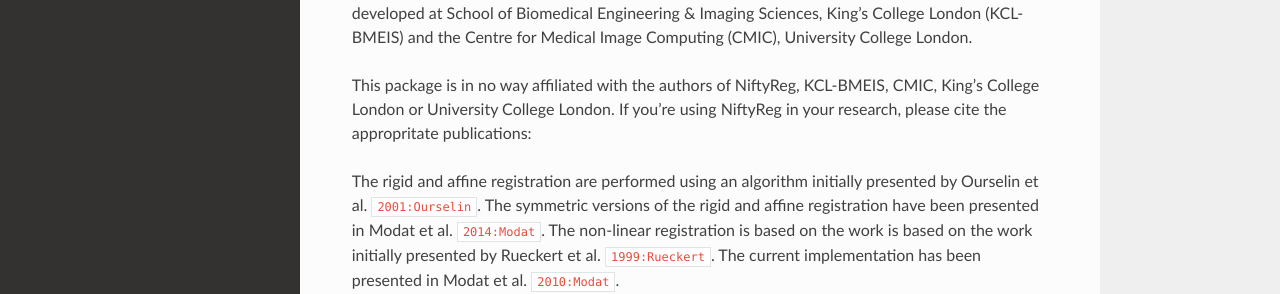
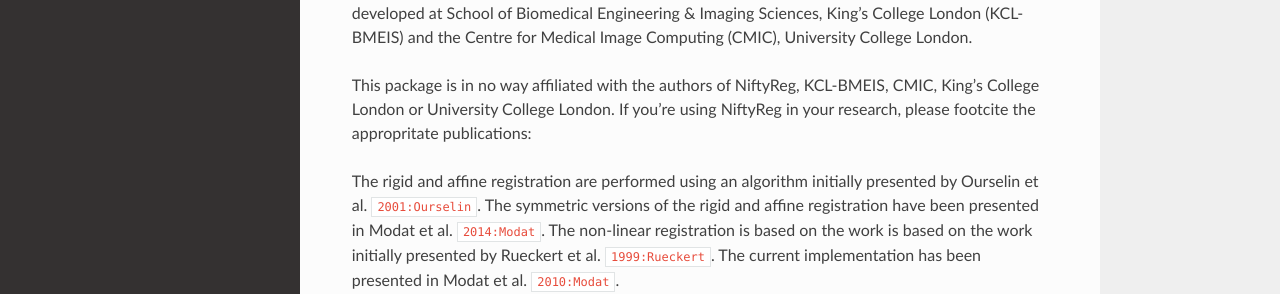
Before and after one commit to fyrdahl/niftyregpy, a Sphinx documentation site: the page built from docs/guide_basic.rst, in a window 1280 px wide. Shown: the part 230-524 px from the top of the page. Built offline with Sphinx 7.4.7 and the Read the Docs theme 2.0.0, drawn with Linux system fonts in a browser that asks for light colours; cross-references to code outside the pages are shown as plain code.

Commit message:
Footnote references in docs

```diff
--- a/docs/guide_basic.rst
+++ b/docs/guide_basic.rst
@@ -6,11 +6,11 @@
 Niftyregpy is designed to be a pythonic wrapper for the NiftyReg image registration package, developed at School of Biomedical Engineering & Imaging Sciences, King's College London (KCL-BMEIS) and the Centre for Medical Image Computing (CMIC), University College London.
 
 This package is in no way affiliated with the authors of NiftyReg, KCL-BMEIS, CMIC, King's College London or University College London.
-If you're using NiftyReg in your research, please cite the appropritate publications:
+If you're using NiftyReg in your research, please footcite the appropritate publications:
 
-The rigid and affine registration are performed using an algorithm initially presented by Ourselin et al. :cite:t:`2001:Ourselin`. The symmetric versions of the rigid and affine registration have been presented in Modat et al. :cite:t:`2014:Modat`.
-The non-linear registration is based on the work is based on the work initially presented by Rueckert et al. :cite:t:`1999:Rueckert`. The current implementation has been presented in Modat et al. :cite:t:`2010:Modat`.
+The rigid and affine registration are performed using an algorithm initially presented by Ourselin et al. :footcite:t:`2001:Ourselin`. The symmetric versions of the rigid and affine registration have been presented in Modat et al. :footcite:t:`2014:Modat`.
+The non-linear registration is based on the work is based on the work initially presented by Rueckert et al. :footcite:t:`1999:Rueckert`. The current implementation has been presented in Modat et al. :footcite:t:`2010:Modat`.
 
 For more information about the NiftyReg package, please refer to `the official GitHub repo <https://github.com/KCL-BMEIS/niftyreg>`_, or `the NiftyReg website <http://cmictig.cs.ucl.ac.uk/wiki/index.php/NiftyReg>`_.
 
-.. bibliography::
+.. footbibliography::
```
